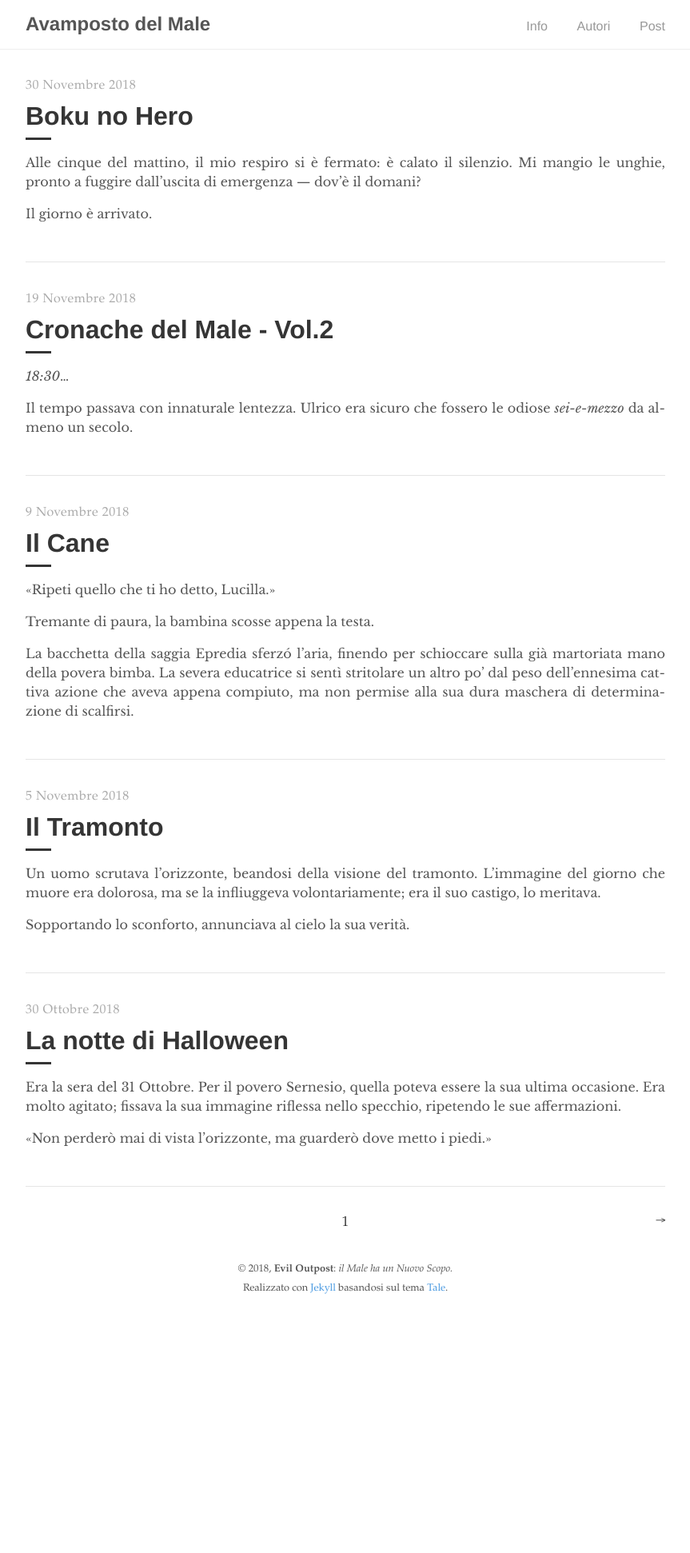
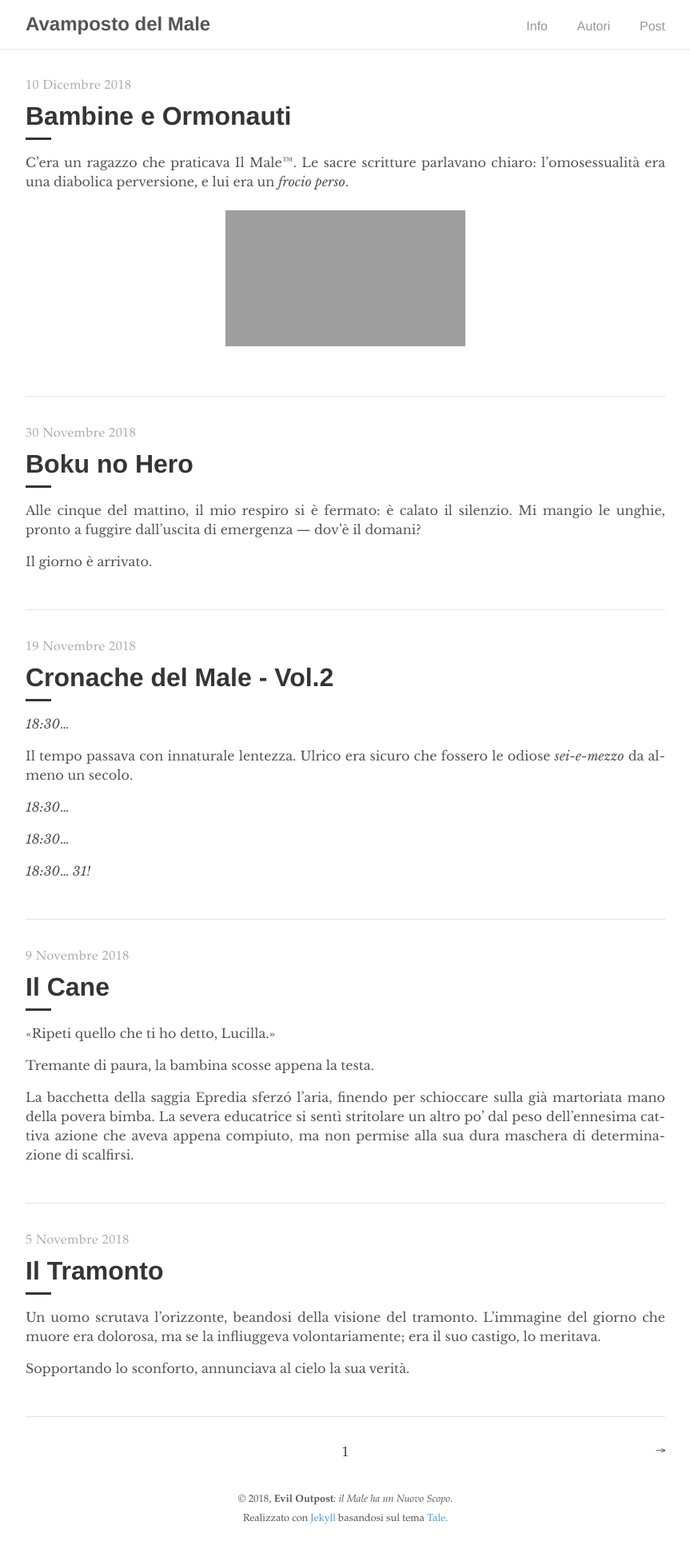
Before and after one commit to eviloutpost/eviloutpost.github.io, a Jekyll site: the page built from index.html, in a window 1280 px wide. Shown: the whole page at 80% size, without its empty margins (208-1071 px from the left). Built offline with Jekyll 4.4.1, drawn with Linux system fonts in a browser that asks for light colours; the list of posts is cut into pages by our own code; before the commit the page ends 1654 px from its top, so only the background shows below that; grey boxes are pictures that could not be loaded.

Commit message:
New post moddaffakka

```diff
--- a/_posts/2018-11-19-parole.md
+++ b/_posts/2018-11-19-parole.md
@@ -2,7 +2,7 @@
 layout: post
 title:  "Cronache del Male - Vol.2"
 author: "aarde"
-display: 4
+display: 10
 ---
 
 *18:30*...
--- /dev/null
+++ b/_posts/2018-12-10-regina.md
@@ -0,0 +1,22 @@
+---
+layout: post
+title:  "Bambine e Ormonauti"
+author: "gesucca"
+display: 4
+---
+
+C'era un ragazzo che praticava Il Male&trade;. Le sacre scritture parlavano chiaro: l'omosessualità era una diabolica perversione, e lui era un *frocio perso*.
+
+<center style="margin-top: 24px; margin-bottom: 24px;">
+    <iframe width="300" height="170" src="https://www.youtube.com/embed/NHX_5MVjTHQ" frameborder="0" allow="accelerometer; autoplay; encrypted-media; gyroscope; picture-in-picture" allowfullscreen></iframe>
+</center>
+
+Quel ragazzo, allora, rifiutato alacremente dal Regno dei Cieli, radunò altri come lui per costruire insieme un altro Regno, con Black Jack e squillo di lusso *(cit.)*.
+
+Quei Malvagi, tanti odiati da chi invece praticava Il Bene&trade;, illuminati ed ispirati dall'oscura corrzione che era stata loro imposta, crearono delle nuove scritture, elessero un nuovo profeta - diedero un Nuovo Scopo alla loro condizione.
+
+Fu così che, dal profondo dell'empio abisso, venne concesso loro un bizzarro Miracolo.
+
+Ah, l'ironia della sorte! Divennero vecchi laidi che si vestivano da *women*, maiali invaghiti dalle bambine, dagli ormonauti e dalle regine...
+
+... ma smisero di essere froci.
```
